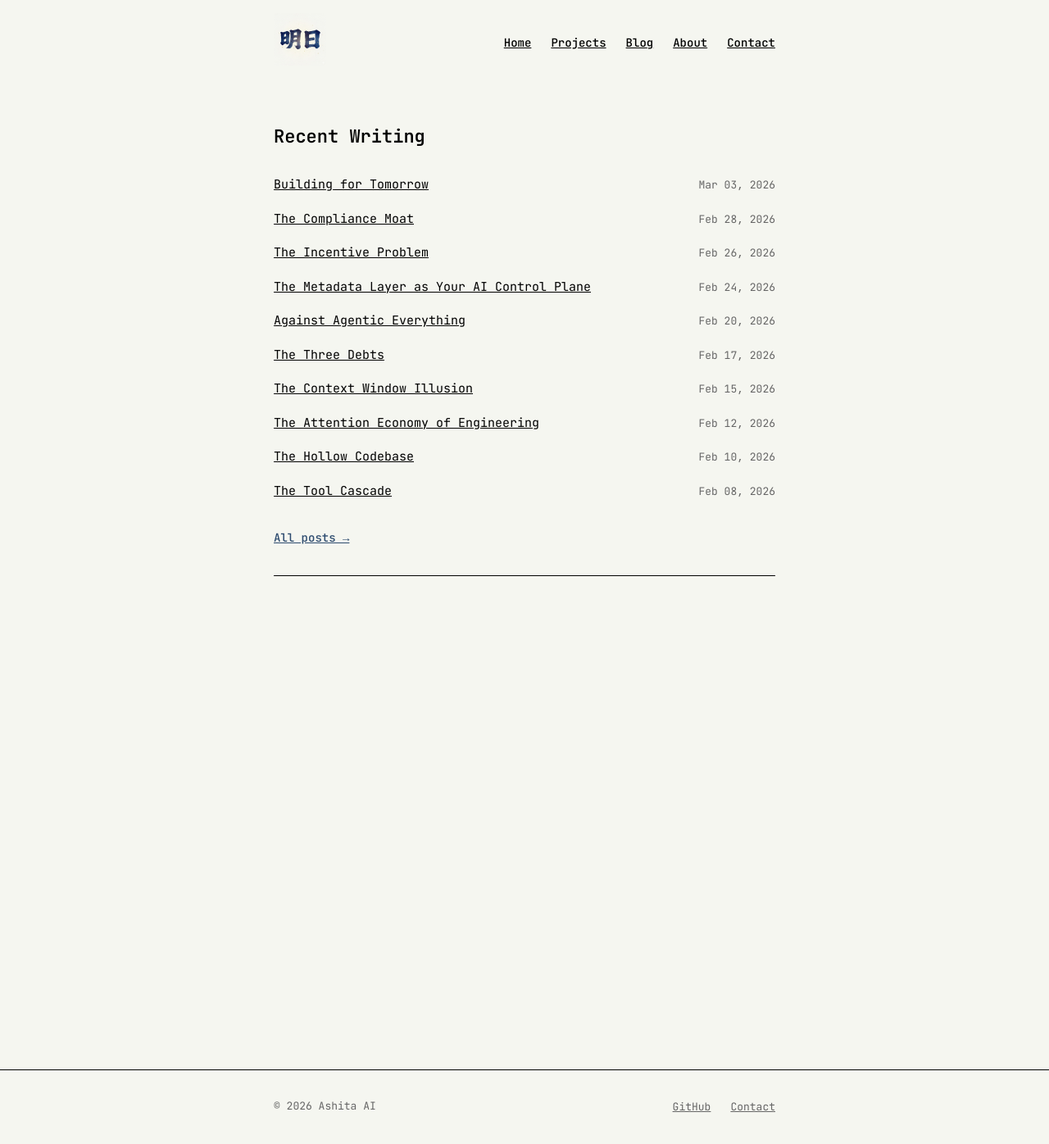
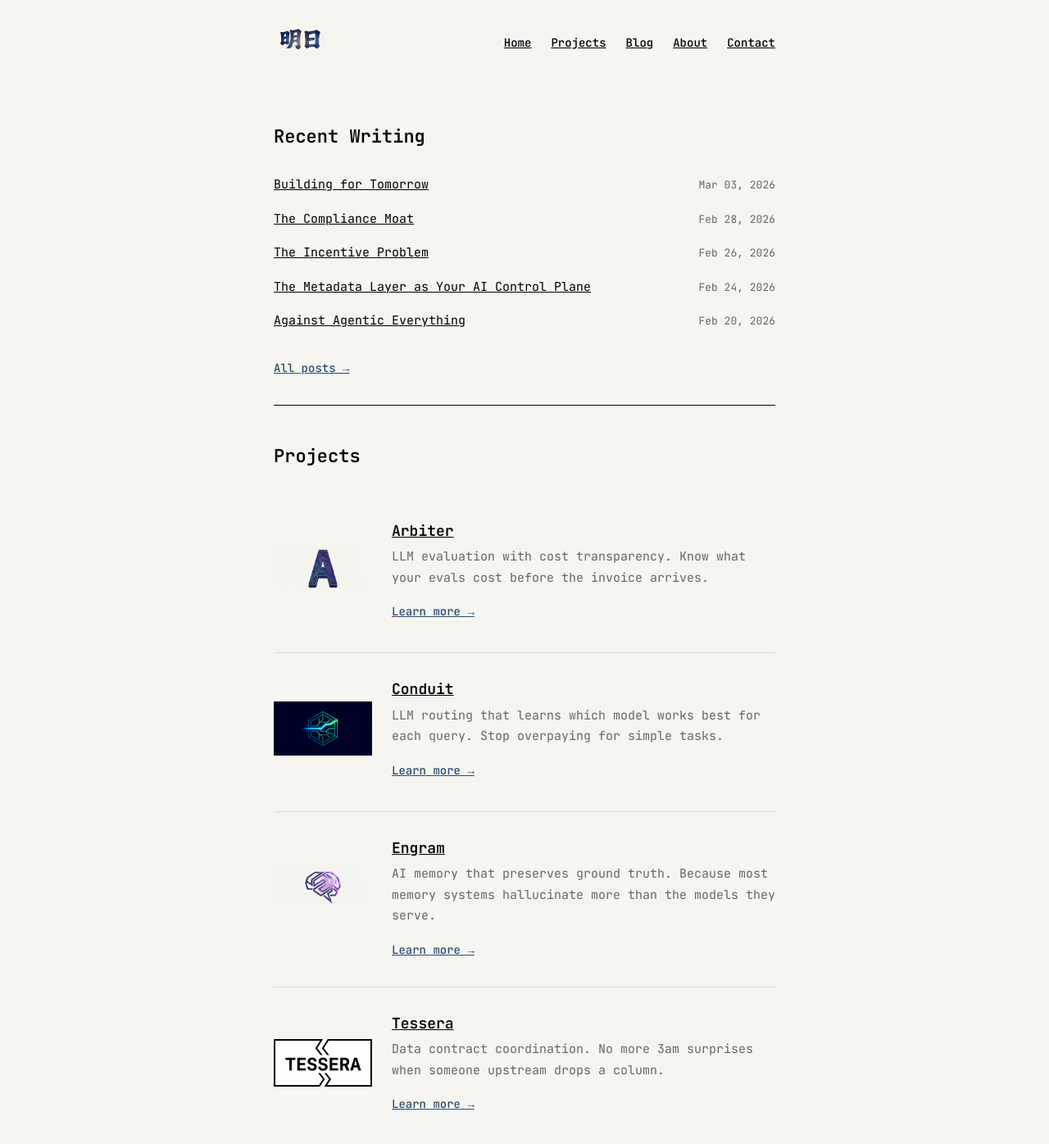
Before and after one commit to ashita-ai/ashita-ai.github.io, a Jekyll site: the page built from index.html, in a window 1280 px wide and 1400 px high. Shown: the top 1396 px of the window at 82% size. Built offline with Jekyll 4.4.1, drawn with Linux system fonts in a browser that asks for light colours.

Commit message:
Restore homepage: 5 posts and 4 projects

```diff
--- a/index.html
+++ b/index.html
@@ -6,7 +6,7 @@ title: Home
 <section class="blog-section">
   <h2>Recent Writing</h2>
   <ul class="blog-list">
-    {% assign posts = site.posts | slice: 0, 10 %}
+    {% assign posts = site.posts | slice: 0, 5 %}
     {% for post in posts %}
     <li>
       <a href="{{ post.url | relative_url }}">{{ post.title }}</a>
@@ -16,3 +16,44 @@ title: Home
   </ul>
   <a href="{{ '/blog/' | relative_url }}" class="section-link">All posts →</a>
 </section>
+
+<section class="projects-section">
+  <h2>Projects</h2>
+
+  <article class="project-card">
+    <a href="{{ '/projects/arbiter/' | relative_url }}"><img src="{{ '/assets/images/arbiter.jpg' | relative_url }}" alt="Arbiter" class="project-logo"></a>
+    <div class="project-content">
+      <h3><a href="{{ '/projects/arbiter/' | relative_url }}">Arbiter</a></h3>
+      <p>LLM evaluation with cost transparency. Know what your evals cost before the invoice arrives.</p>
+      <a href="{{ '/projects/arbiter/' | relative_url }}" class="project-link">Learn more →</a>
+    </div>
+  </article>
+
+  <article class="project-card">
+    <a href="{{ '/projects/conduit/' | relative_url }}"><img src="{{ '/assets/images/conduit.jpg' | relative_url }}" alt="Conduit" class="project-logo"></a>
+    <div class="project-content">
+      <h3><a href="{{ '/projects/conduit/' | relative_url }}">Conduit</a></h3>
+      <p>LLM routing that learns which model works best for each query. Stop overpaying for simple tasks.</p>
+      <a href="{{ '/projects/conduit/' | relative_url }}" class="project-link">Learn more →</a>
+    </div>
+  </article>
+
+  <article class="project-card">
+    <a href="{{ '/projects/engram/' | relative_url }}"><img src="{{ '/assets/images/engram.jpg' | relative_url }}" alt="Engram" class="project-logo"></a>
+    <div class="project-content">
+      <h3><a href="{{ '/projects/engram/' | relative_url }}">Engram</a></h3>
+      <p>AI memory that preserves ground truth. Because most memory systems hallucinate more than the models they serve.</p>
+      <a href="{{ '/projects/engram/' | relative_url }}" class="project-link">Learn more →</a>
+    </div>
+  </article>
+
+  <article class="project-card">
+    <a href="{{ '/projects/tessera/' | relative_url }}"><img src="{{ '/assets/images/tessera.png' | relative_url }}" alt="Tessera" class="project-logo"></a>
+    <div class="project-content">
+      <h3><a href="{{ '/projects/tessera/' | relative_url }}">Tessera</a></h3>
+      <p>Data contract coordination. No more 3am surprises when someone upstream drops a column.</p>
+      <a href="{{ '/projects/tessera/' | relative_url }}" class="project-link">Learn more →</a>
+    </div>
+  </article>
+
+</section>
```
